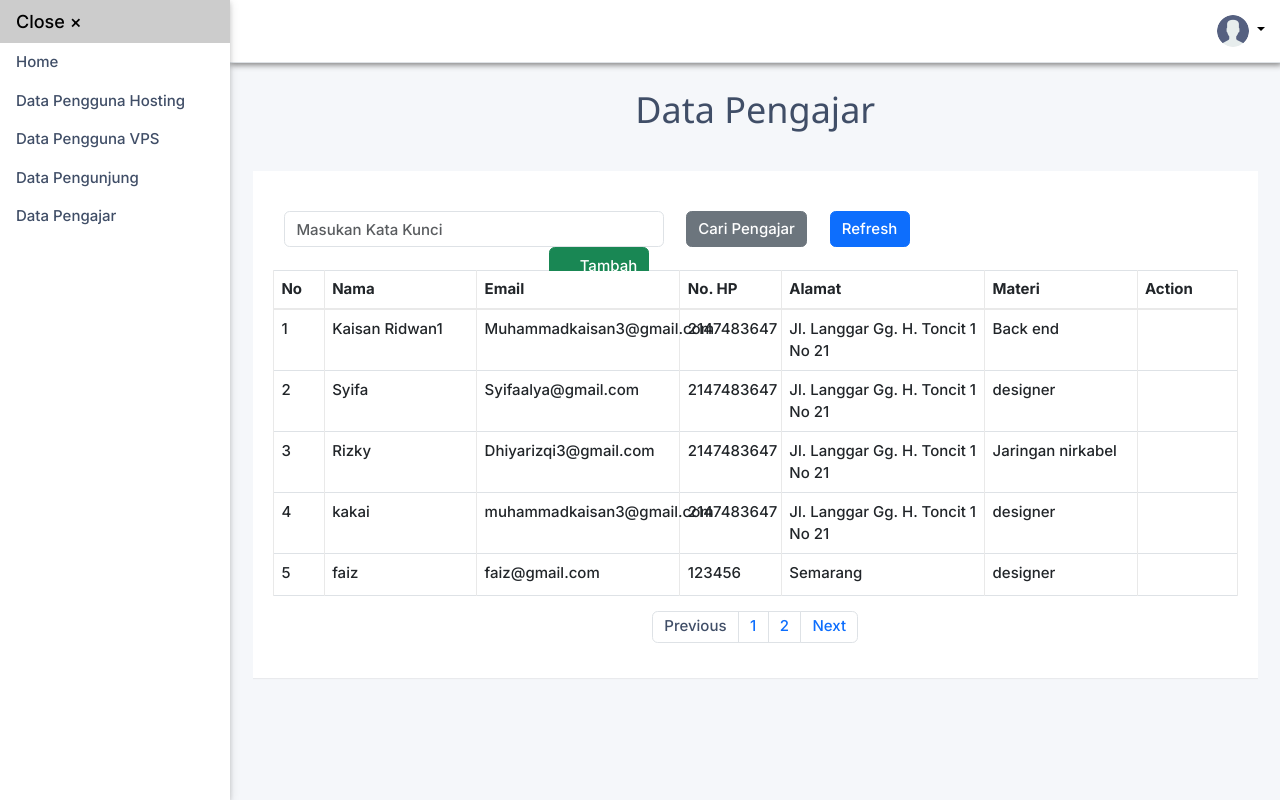
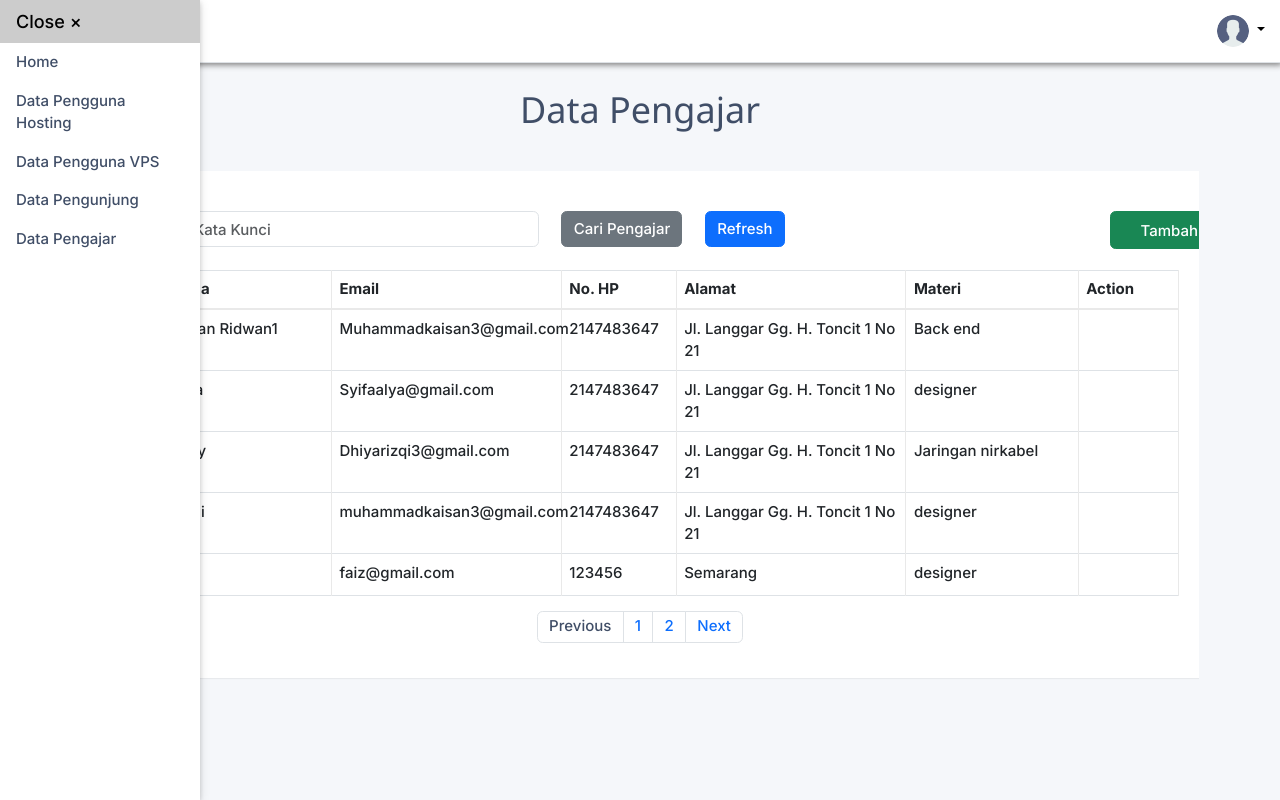
Before and after one commit to alifmhmmd21/Project_KP, a PHP site: page /DataPengajar.php in a window 1280 px wide. Run offline with PHP 8.4, Linux system fonts and the light colour scheme; a user stored in the database is signed in; data comes from the database, SQL or seed files in the repository.

Commit message:
Fix sidebar

```diff
--- a/dashboard/DataPengajar.php
+++ b/dashboard/DataPengajar.php
@@ -46,8 +46,8 @@ $nomor = $halaman_awal + 1;
 
 <body>
     <!-- Sidebar Container -->
-    <div class="w3-sidebar w3-bar-block w3-card w3-animate-left"
-        style="display:block; width: 18% ;font-family: 'Inter', sans-serif;" id="mySidebar">
+    <div class="w3-sidebar w3-bar-block w3-card w3-animate-left" style="font-family: 'Inter', sans-serif;"
+        id="mySidebar">
         <button class="w3-bar-item w3-button w3-large" onclick="w3_close()">Close &times;</button>
         <a href="Home.php" class="w3-bar-item w3-button">Home</a>
         <a href="DataPenggunaHosting.php" class="w3-bar-item w3-button">Data Pengguna Hosting</a>
@@ -58,7 +58,7 @@ $nomor = $halaman_awal + 1;
 
     </div>
 
-    <div id="main" style="margin-left: 18%;font-family: 'Inter', sans-serif;">
+    <div id="main" style="font-family: 'Inter', sans-serif;">
         <header class="p-3 mb-3 border-bottom" style="background-color: white; box-shadow: 1px 1px 6px 1px grey;">
             <div class="d-flex flex-wrap">
                 <button id="openNav" class="w3-button w3-xlarge" style="padding:0px 16px; display: none"
@@ -83,7 +83,7 @@ $nomor = $halaman_awal + 1;
                 <div class="table-responsive">
                     <div class="table-wrapper">
                         <div class="table-title">
-                        <div class="row">
+                            <div class="row">
                             </div>
                         </div>
                         <form>
@@ -105,7 +105,8 @@ $nomor = $halaman_awal + 1;
                                     <div class="col-sm-4">
                                         <div class="text-right">
                                             <a href="#tambah-teks" class="btn btn-success" data-toggle="modal"
-                                                style="float: right; display: flex; align-items: flex-end; position: absolute; top: 0; right: -55px;"><i class="material-icons">&#xE147;</i>
+                                                style="float: right; display: flex; align-items: flex-end; position: absolute; top: 0; right: -55px;"><i
+                                                    class="material-icons">&#xE147;</i>
                                                 <span>Tambah</span></a>
                                         </div>
                                     </div>
--- a/dashboard/DataPenggunaHosting.php
+++ b/dashboard/DataPenggunaHosting.php
@@ -60,8 +60,8 @@ $query = mysqli_query($conn, $sql1);
 
 <body>
     <!-- Sidebar Container -->
-    <div class="w3-sidebar w3-bar-block w3-card w3-animate-left"
-        style="display:block; width: 18% ;font-family: 'Inter', sans-serif;" id="mySidebar">
+    <div class="w3-sidebar w3-bar-block w3-card w3-animate-left" style="font-family: 'Inter', sans-serif;"
+        id="mySidebar">
         <button class="w3-bar-item w3-button w3-large" onclick="w3_close()">Close &times;</button>
         <a href="Home.php" class="w3-bar-item w3-button">Home</a>
         <a href="DataPenggunaHosting.php" class="w3-bar-item w3-button">Data Pengguna Hosting</a>
@@ -70,7 +70,7 @@ $query = mysqli_query($conn, $sql1);
         <a href="DataPengajar.php" class="w3-bar-item w3-button">Data Pengajar</a>
     </div>
 
-    <div id="main" style="margin-left: 18%;font-family: 'Inter', sans-serif;">
+    <div id="main" style="font-family: 'Inter', sans-serif;">
         <header class="p-3 mb-3 border-bottom" style="background-color: white; box-shadow: 1px 1px 6px 1px grey;">
             <div class="d-flex flex-wrap">
                 <button id="openNav" class="w3-button w3-xlarge" style="padding:0px 16px; display: none"
```
Also changed, not shown: dashboard/DataPenggunaVPS.php (+7 -6 lines), dashboard/DataPengunjung.php (+7 -6 lines), dashboard/Home.php (+20 -10 lines).
